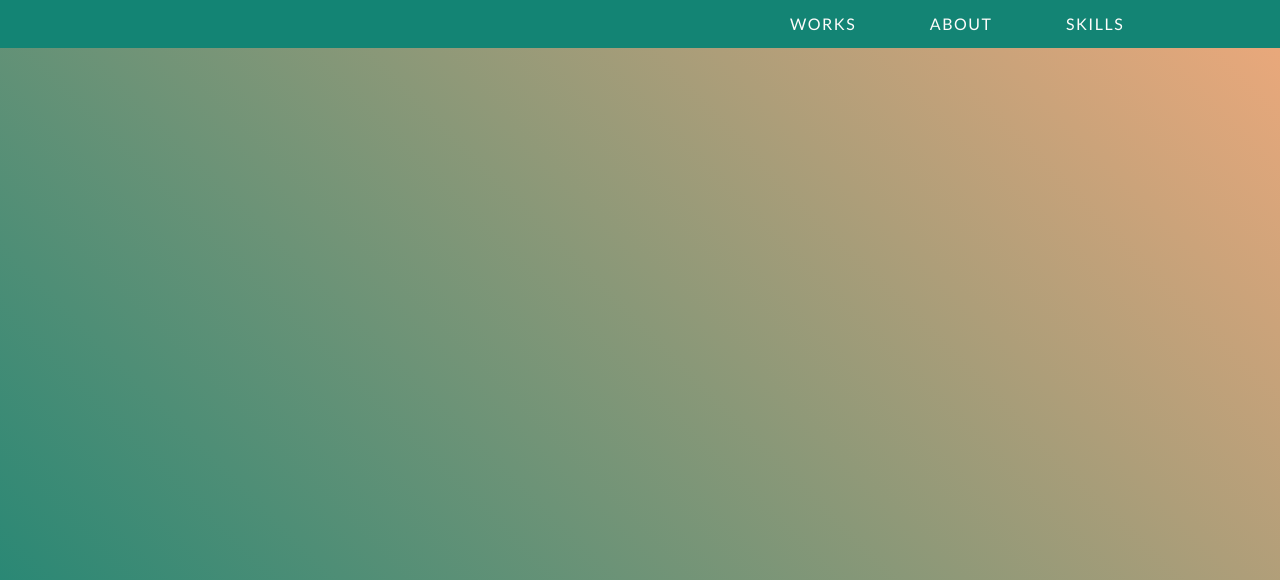
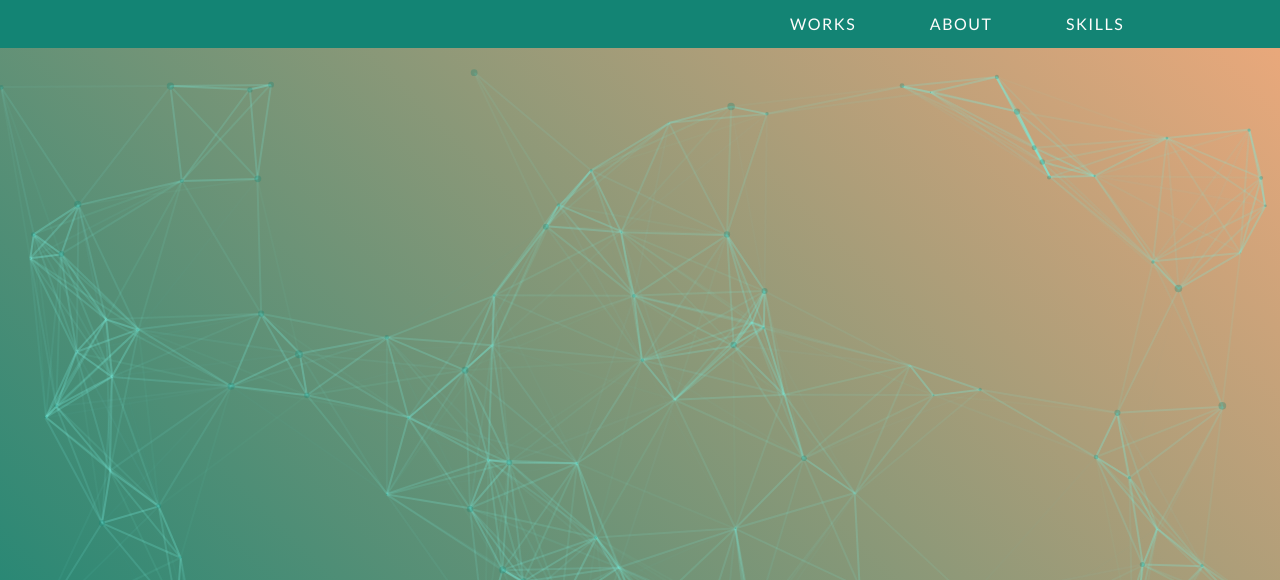
Before and after one commit to 4betterweb/4betterweb.github.io, a website built with webpack: page src/index.html in a window 1280 px wide. Shown: the top 580 px of the page. Built offline with nearby package versions, Linux system fonts and the light colour scheme; animation ran at ten frames a second; files whose address does not match are found by name.

Commit message:
Added particles effect

```diff
--- a/package.json
+++ b/package.json
@@ -40,6 +40,7 @@
   },
   "dependencies": {
     "core-js": "^3.10.2",
-    "normalize.css": "^8.0.1"
+    "normalize.css": "^8.0.1",
+    "particles.js": "^2.0.0"
   }
 }
--- a/src/index.html
+++ b/src/index.html
@@ -7,7 +7,7 @@
     <link href="https://fonts.googleapis.com/css2?family=Lato&family=Open+Sans:wght@400;600&display=swap" rel="stylesheet">
     <title>Portfolio | Front-End Developer</title>
 </head>
-<body>
+<body id="top">
     <div class="loader">
         <div></div>
     </div>
@@ -20,7 +20,7 @@
             </ul>
         </div>
     </nav>
-    <header>
+    <header id="particles">
         <div class="container">
             <div class="welcome-text">
                 <h1>I'm Wojtek</h1>
--- a/src/index.js
+++ b/src/index.js
@@ -1,5 +1,6 @@
 import 'normalize.css';
 import './style/main.scss';
+import 'particles.js';
 import { handleNavScroll, throttle } from './js/utils';
 
 const nav = document.querySelector('nav');
@@ -10,3 +11,5 @@ window.addEventListener('scroll', () => {
     throttle(handleNavScroll(nav), 250);
   }
 });
+
+window.particlesJS.load('particles', './assets/particles.json');
--- /dev/null
+++ b/src/particles.json
@@ -0,0 +1,110 @@
+{
+  "particles": {
+    "number": {
+      "value": 50,
+      "density": {
+        "enable": true,
+        "value_area": 400
+      }
+    },
+    "color": {
+      "value": "#138474"
+    },
+    "shape": {
+      "type": "circle",
+      "stroke": {
+        "width": 0,
+        "color": "#000000"
+      },
+      "polygon": {
+        "nb_sides": 5
+      },
+      "image": {
+        "src": "img/github.svg",
+        "width": 100,
+        "height": 100
+      }
+    },
+    "opacity": {
+      "value": 0.3,
+      "random": false,
+      "anim": {
+        "enable": false,
+        "speed": 1,
+        "opacity_min": 0.1,
+        "sync": false
+      }
+    },
+    "size": {
+      "value": 4,
+      "random": true,
+      "anim": {
+        "enable": false,
+        "speed": 80,
+        "size_min": 0.1,
+        "sync": false
+      }
+    },
+    "line_linked": {
+      "enable": true,
+      "distance": 200,
+      "color": "#79ecdd",
+      "opacity": 0.4,
+      "width": 2
+    },
+    "move": {
+      "enable": true,
+      "speed": 4,
+      "direction": "none",
+      "random": false,
+      "straight": false,
+      "out_mode": "out",
+      "bounce": false,
+      "attract": {
+        "enable": false,
+        "rotateX": 600,
+        "rotateY": 1200
+      }
+    }
+  },
+  "interactivity": {
+    "detect_on": "canvas",
+    "events": {
+      "onhover": {
+        "enable": false,
+        "mode": "repulse"
+      },
+      "onclick": {
+        "enable": true,
+        "mode": "push"
+      },
+      "resize": true
+    },
+    "modes": {
+      "grab": {
+        "distance": 800,
+        "line_linked": {
+          "opacity": 1
+        }
+      },
+      "bubble": {
+        "distance": 800,
+        "size": 80,
+        "duration": 2,
+        "opacity": 0.8,
+        "speed": 3
+      },
+      "repulse": {
+        "distance": 100,
+        "duration": 0.2
+      },
+      "push": {
+        "particles_nb": 4
+      },
+      "remove": {
+        "particles_nb": 2
+      }
+    }
+  },
+  "retina_detect": true
+}
```
Also changed, not shown: 1 other file.
